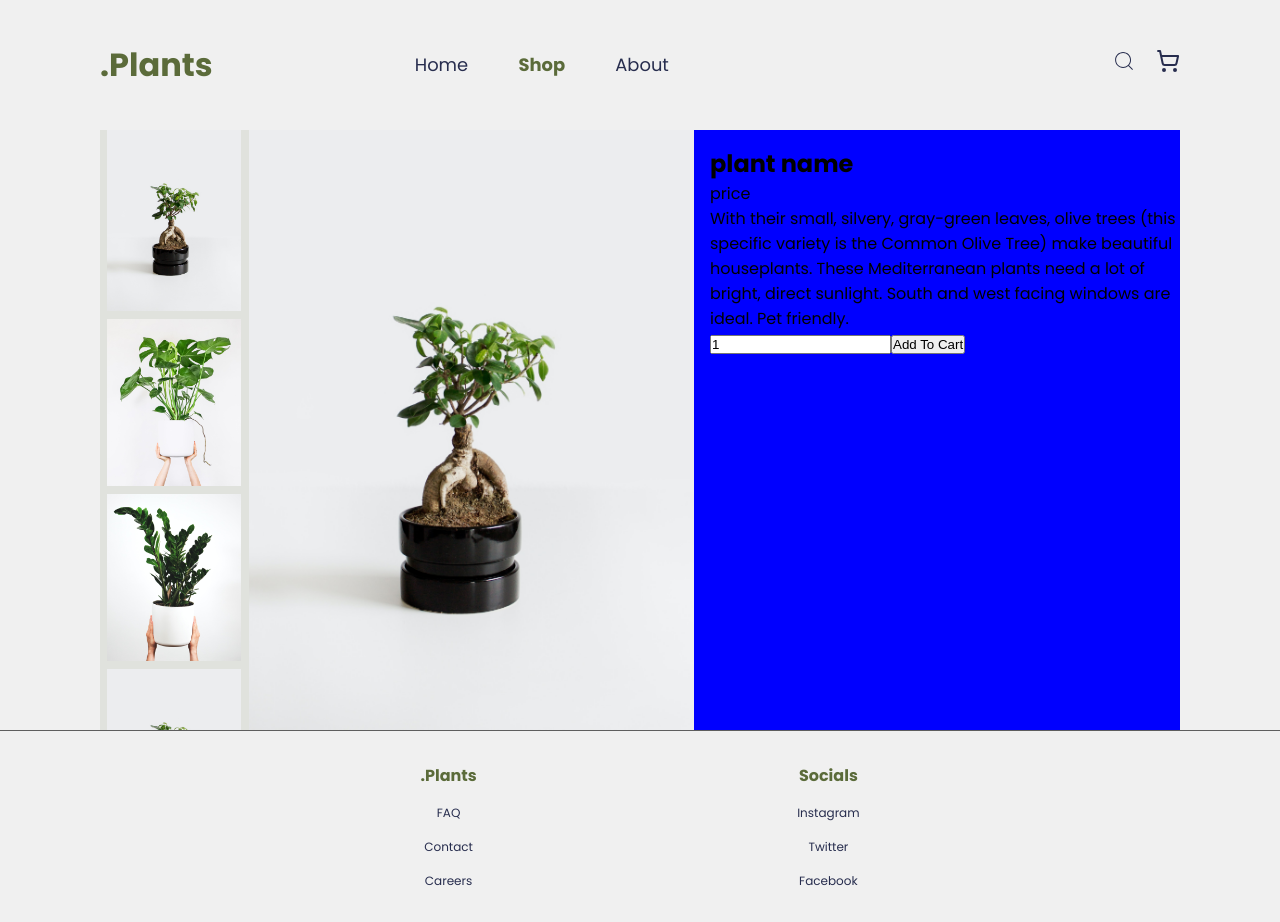
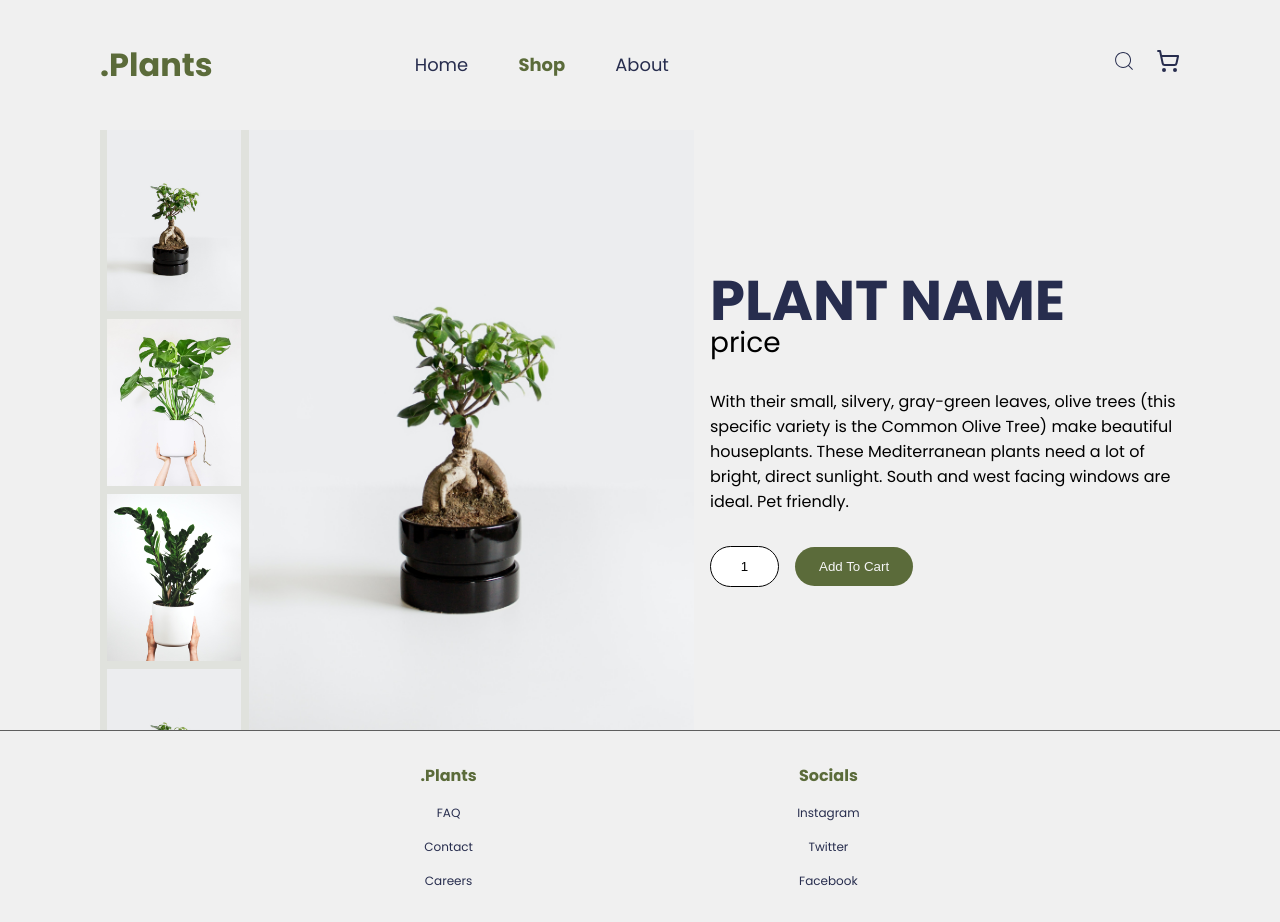
Before and after one commit to sammav21/Ecommerce, a Next.js app: page /shop/1 in a window 1280 px wide. Built offline with nearby package versions, Linux system fonts and the light colour scheme.

Commit message:
product page basic setup, data function refactored to separate file

```diff
--- a/app/page.jsx
+++ b/app/page.jsx
@@ -12,7 +12,6 @@ const Welcome = () => {
       zIndex: '2', position: 'absolute',  transform: 'scaleX(-1)'}}/>
       <h1 className="welcome-Title">.Plants</h1>
       <Image src={welcomeImage} alt='leaves' style={{width:'100%', height: '100%', objectFit: 'cover', transform: 'scaleX(-1)'}}/>
-
     </div>
   )
 }
--- a/app/shop/[slug]/page.jsx
+++ b/app/shop/[slug]/page.jsx
@@ -33,9 +33,9 @@ export default function Product() {
               <h1>{`plant name`}</h1>
               <p>price</p>
             </div>
-            <p>With their small, silvery, gray-green leaves, olive trees (this specific variety is the Common Olive Tree) make beautiful houseplants. These Mediterranean plants need a lot of bright, direct sunlight. South and west facing windows are ideal. Pet friendly.</p>
+            <p className='description'>With their small, silvery, gray-green leaves, olive trees (this specific variety is the Common Olive Tree) make beautiful houseplants. These Mediterranean plants need a lot of bright, direct sunlight. South and west facing windows are ideal. Pet friendly.</p>
           </div>
-          <div className='buttons-Container'>
+          <div className='buttons-Container flex'>
               <input type='number' defaultValue='1'/>
               <button>Add To Cart</button>
           </div>
--- a/components/ShopPlant.jsx
+++ b/components/ShopPlant.jsx
@@ -1,9 +1,9 @@
-import Image from "next/image";
 import Link from "next/link";
+import { urlFor } from '@utils/client';
 export default function ShopPlant({image, name, price, slug}) {
   return (
     <Link href={`/shop/${slug}`}className="shopItem-Container flex-col-center">
-        <Image src={image} alt="plant" style={{width: '13rem', height: '20rem', objectFit: 'cover', borderRadius: '500px'}}/> {/*should be carousel of images*/}
+        <img src={urlFor(image)} alt="plant" style={{width: '13rem', height: '20rem', objectFit: 'contain', borderRadius: '500px'}}/> {/*should be carousel of images when I import these, they won't be pngs but full images so styling applies to full pic not png*/}
         <div className="flex-col-center">
             <p>{name}</p>
             <p className="price">{price}</p>
--- a/styles/globals.scss
+++ b/styles/globals.scss
@@ -194,21 +194,51 @@ footer{
   width: 45%;
   height: 75vh;
   align-items: flex-start;
-  padding: 1rem 0rem 1rem 1rem;
-  background-color: blue;
-  .productInfo-Container{
-    height: 75%;
-    justify-content: space-between;
+  justify-content: center;
+  padding-left: 1rem;
+  .info-Container{
+    div{
       h1{
         color: #272D4E;
-        font-size: 3rem;
+        font-size: 3.5rem;
         text-transform:uppercase;
         line-height: 1;
       }
+      p{
+        line-height: 1;
+        font-size: 1.75rem;
+      }
+    }
+    .description{
+      margin-top: 2rem;
+    }
+  }
+  .buttons-Container{
+    margin-top: 2rem;
+    height: 2.5rem;
 
+    justify-content: flex-start;
+    align-items: center;
+    input{
+      width: 20%;
+      padding: .75rem 1rem;
+      outline: none;
+      border: .5px solid black;
+      border-radius: 50px;
+      text-align: center;
+    }
+  ::-webkit-inner-spin-button {
+  -webkit-appearance: none;
   }
-  .productButtons-Container{
-    height: 25%;
+    button{
+      margin-left: 1rem;
+      padding: .75rem 1.5rem;
+      border-radius: 50px;
+      outline: none;
+      border: none;
+      background-color: #5B6B3A;
+      color: #F5F5F5;
+      cursor: pointer;
+    }
   }
-
 }
```
Also changed, not shown: app/home/page.jsx (+40 -2 lines), app/shop/page.jsx (+6 -25 lines), components/ConditionalHome.jsx (deleted, +0 -56 lines), utils/fetchHomePagePlants.js (added, +20 -0 lines), 1 other file (tests, documents, lock files or other folders).
